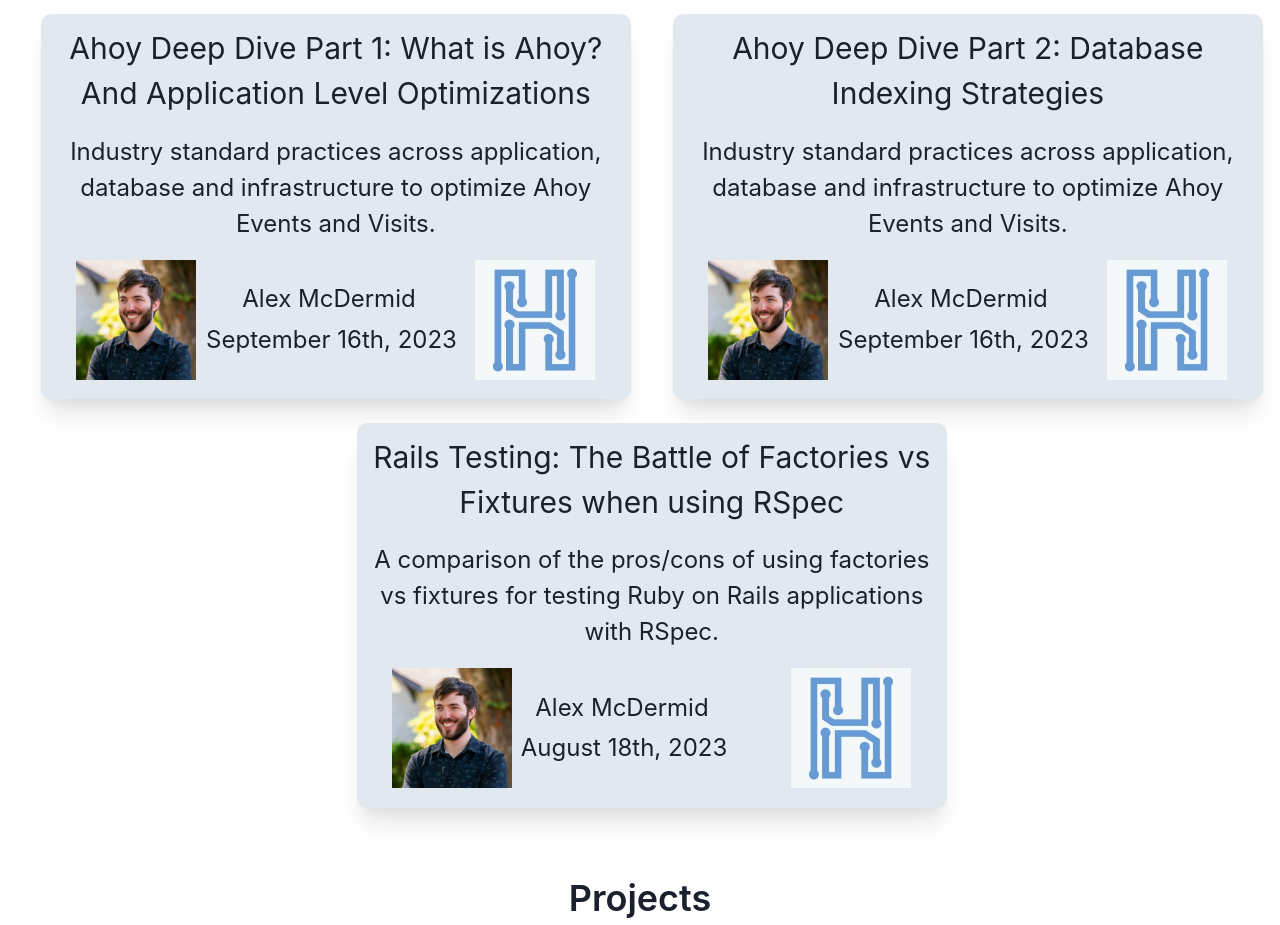
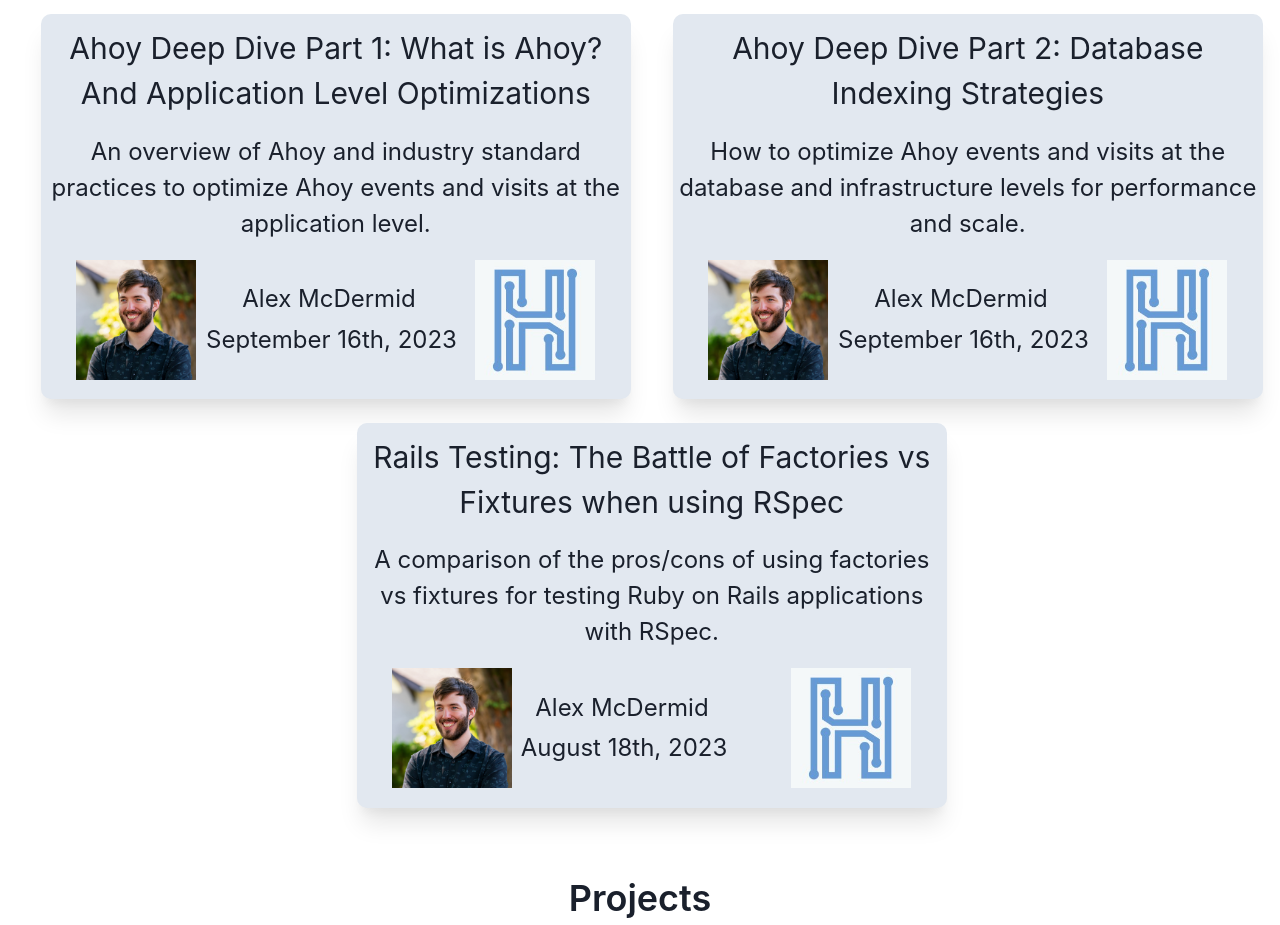
Before and after one commit to alexmcdermid/portfolio-website-chakra, a React (Create React App) app: page / in a window 1280 px wide. Shown: the part 1040-1965 px from the top of the page. Built offline with nearby package versions, Linux system fonts and the light colour scheme.

Commit message:
fix titles and captions

```diff
--- a/src/components/Content.js
+++ b/src/components/Content.js
@@ -108,7 +108,7 @@
                             <Box w={isNotSmallerScreen ? '590px' : '360px'} h={isNotSmallerScreen ? '385px' : '335px'} rounded='10px' overflow='hidden' boxShadow='md' bg={isDark ? 'gray.700' : 'gray.200'} m='2%' shadow='xl'>
                                 <Flex direction={'column'} justifyContent={'space-between'}>
                                     <Text fontSize='3xl' p='2%'>Ahoy Deep Dive Part 1: What is Ahoy? And Application Level Optimizations</Text>
-                                    <Text fontSize={isNotSmallerScreen ? '2xl' : '1xl'} p='1%'>Industry standard practices across application, database and infrastructure to optimize Ahoy Events and Visits.</Text>
+                                    <Text fontSize={isNotSmallerScreen ? '2xl' : '1xl'} p='1%'>An overview of Ahoy and industry standard practices to optimize Ahoy events and visits at the application level.</Text>
                                     <Flex justify={'space-between'} py={'2%'} px={'6%'}>
                                         <Flex>
                                             <Image w={isNotSmallerScreen ? '120px' : '80px'} h={isNotSmallerScreen ? '120px' : '80px'} src="harledProfile.jpg" alt="Alex McDermid Harled Work Profile Photo"/>
@@ -126,7 +126,7 @@
                             <Box w={isNotSmallerScreen ? '590px' : '360px'} h={isNotSmallerScreen ? '385px' : '335px'} rounded='10px' overflow='hidden' boxShadow='md' bg={isDark ? 'gray.700' : 'gray.200'} m='2%' shadow='xl'  >
                                 <Flex direction={'column'} justifyContent={'space-between'}>
                                     <Text fontSize='3xl' p='2%'>Ahoy Deep Dive Part 2: Database Indexing Strategies</Text>
-                                    <Text fontSize={isNotSmallerScreen ? '2xl' : '1xl'} p='1%'>Industry standard practices across application, database and infrastructure to optimize Ahoy Events and Visits.</Text>
+                                    <Text fontSize={isNotSmallerScreen ? '2xl' : '1xl'} p='1%'>How to optimize Ahoy events and visits at the database and infrastructure levels for performance and scale.</Text>
                                     <Flex justify={'space-between'} py={'2%'} px={'6%'}>
                                         <Flex>
                                             <Image w={isNotSmallerScreen ? '120px' : '80px'} h={isNotSmallerScreen ? '120px' : '80px'} src="harledProfile.jpg" alt="Alex McDermid Harled Work Profile Photo"/>
```
